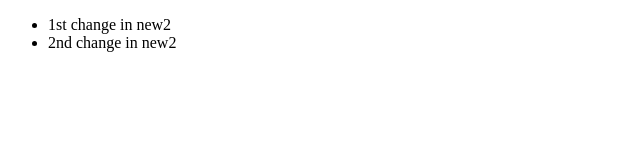
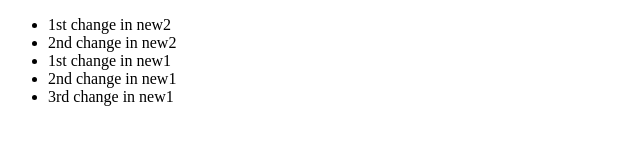
Before and after one commit to akimich11/GitFlow, a plain HTML site: page index.html in a window 1280 px wide. Shown: the whole page, without its empty margins (0-640 px from the left). Drawn offline with Linux system fonts and the light colour scheme.

Commit message:
Squash adding items 1, 2, 3
Added item 2

Added item3

```diff
--- a/index.html
+++ b/index.html
@@ -8,6 +8,9 @@
 	<ul>
 		<li>1st change in new2</li>
 		<li>2nd change in new2</li>
+		<li>1st change in new1</li>
+		<li>2nd change in new1</li>
+		<li>3rd change in new1</li>
 	</ul>
 </body>
 </html>
```
